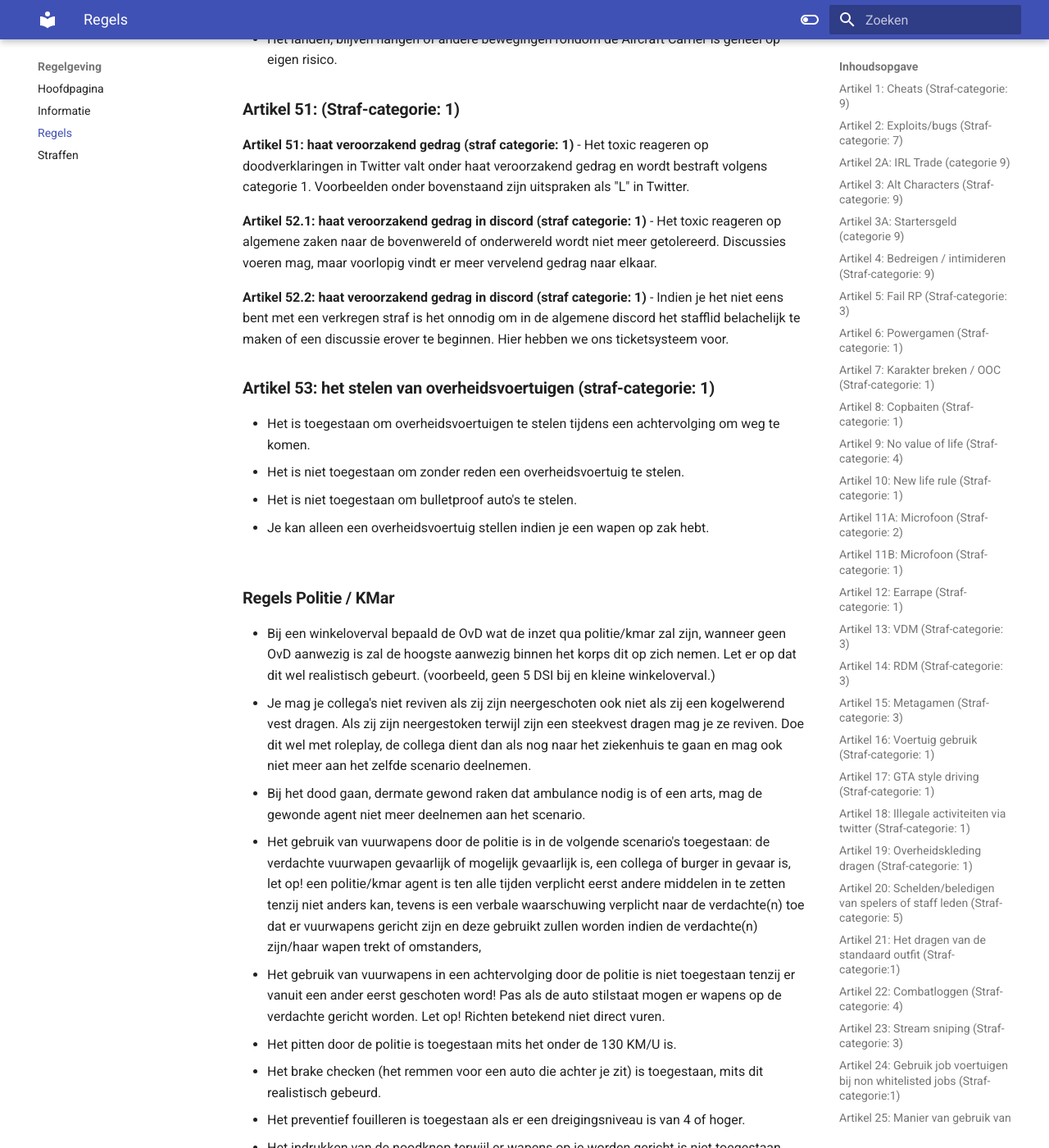
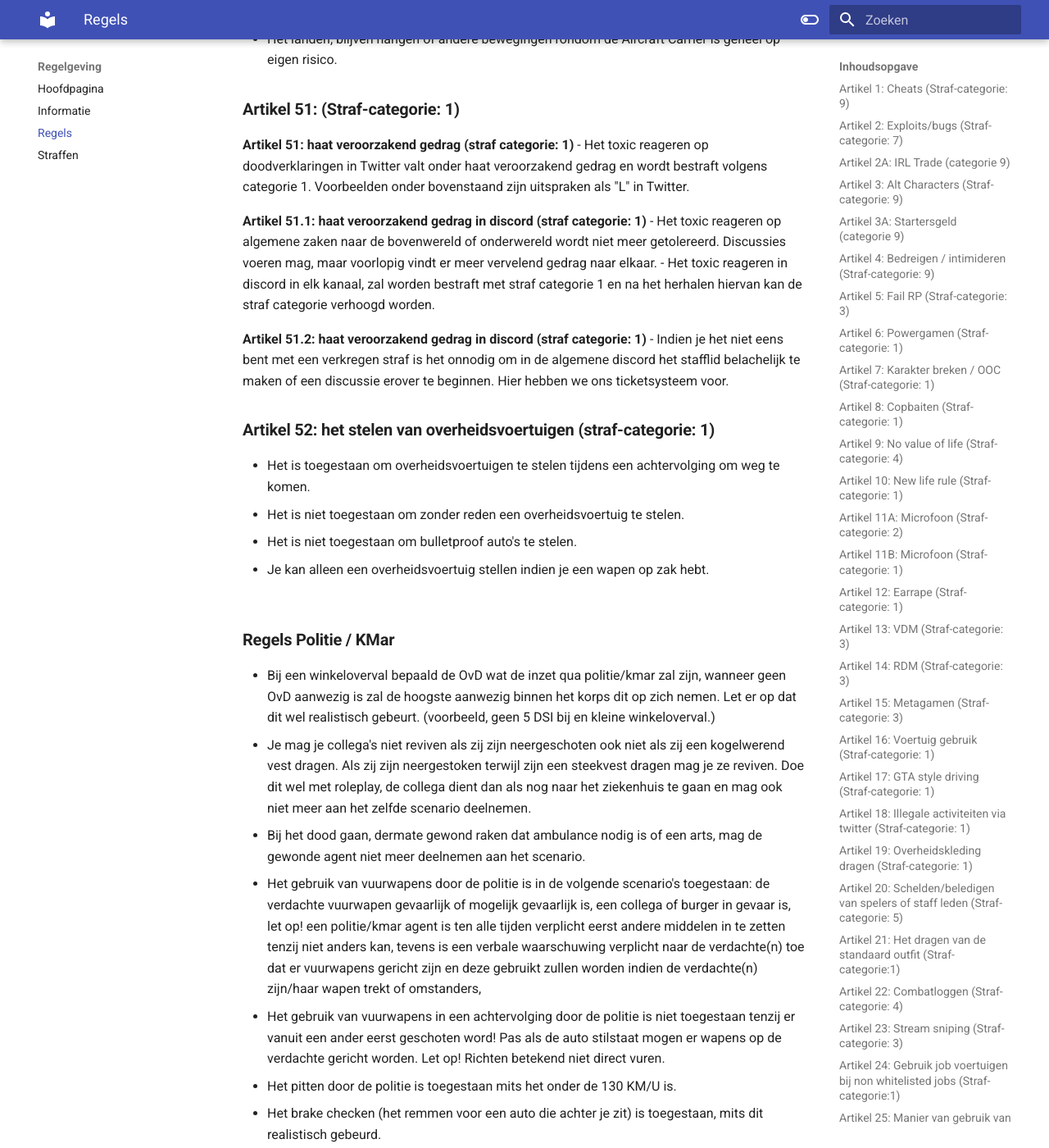
Before and after one commit to ZuiderVeenRP/apv, an MkDocs documentation site: the page built from docs/algemeen.md, in a window 1280 px wide and 1400 px high, scrolled down 19191 px. Shown: the whole window at 82% size. Built offline with MkDocs 1.6.1 and Material for MkDocs 9.7.7, drawn with Linux system fonts in a browser that asks for light colours; comment, search, counter and statistics services are not loaded; some of the changed text lies outside the part shown.

Commit message:
Artikel 51 en politie/kmar regels
Artikel 51 aangepast
Artikel 51 toegevoegd toxic gedrag in discord kanalen
Artikel politie en kmar -  leaken van documenten

```diff
--- a/docs/algemeen.md
+++ b/docs/algemeen.md
@@ -432,15 +432,16 @@
 - Het toxic reageren op doodverklaringen in Twitter valt onder haat veroorzakend gedrag en wordt bestraft volgens categorie 1.
 Voorbeelden onder bovenstaand zijn uitspraken als "L" in Twitter.
 
-**Artikel 52.1: haat veroorzakend gedrag in discord (straf categorie: 1)**
+**Artikel 51.1: haat veroorzakend gedrag in discord (straf categorie: 1)**
 - Het toxic reageren op algemene zaken naar de bovenwereld of onderwereld wordt niet meer getolereerd.
 Discussies voeren mag, maar voorlopig vindt er meer vervelend gedrag naar elkaar.
+- Het toxic reageren in discord in elk kanaal, zal worden bestraft met straf categorie 1 en na het herhalen hiervan kan de straf categorie verhoogd worden.
 
-**Artikel 52.2: haat veroorzakend gedrag in discord (straf categorie: 1)**
+**Artikel 51.2: haat veroorzakend gedrag in discord (straf categorie: 1)**
 - Indien je het niet eens bent met een verkregen straf is het onnodig om in de algemene discord het stafflid belachelijk te maken of een discussie erover te beginnen.
 Hier hebben we ons ticketsysteem voor.
 
-### **Artikel 53: het stelen van overheidsvoertuigen (straf-categorie: 1)**
+### **Artikel 52: het stelen van overheidsvoertuigen (straf-categorie: 1)**
 - Het is toegestaan om overheidsvoertuigen te stelen tijdens een achtervolging om weg te komen.
 - Het is niet toegestaan om zonder reden een overheidsvoertuig te stelen.
 - Het is niet toegestaan om bulletproof auto's te stelen.
@@ -460,6 +461,7 @@ Hier hebben we ons ticketsysteem voor.
 - Het indrukken van de noodknop terwijl er wapens op je worden gericht is niet toegestaan mits je geblindeerde ramen hebt en/of in een gepantserd voertuig zit.
 - Het onnodig veel boetes geven aan personen die zich niet aan de regels houden is niet de bedoeling, maak in dat geval een report of ticket aan.
 - Zware wapens mogen enkel door de daarvoor opgeleiden eenheden gebruikt worden.
+- Het leaken van documenten/informatie in en/of uitdienst, na het uit dienst treden, is niet toegestaan en zal worden bestraft met een straf volgens categorie 4.
 
 
 ### **Wapens per categorie:**
```
